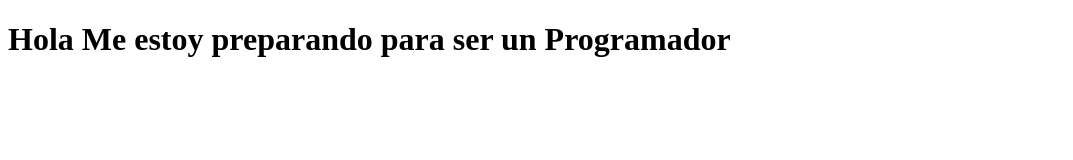
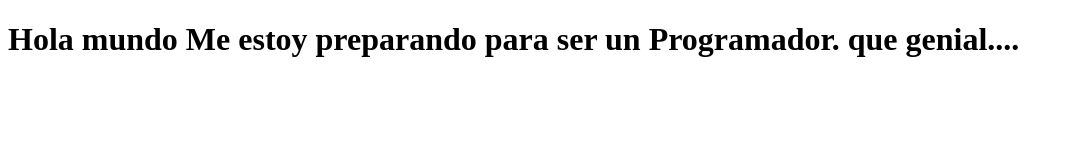
Before and after one commit to Alexmora12/proyectoDemoCursoPrework, a plain HTML site: page index.html in a window 1280 px wide. Shown: the whole page, without its empty margins (0-1073 px from the left). Drawn offline with Linux system fonts and the light colour scheme.

Commit message:
Agragamos mensajes

```diff
--- a/index.html
+++ b/index.html
@@ -8,7 +8,8 @@
 </head>
 <body>
     <h1>
-        Hola Me estoy preparando para ser un Programador
+        Hola mundo Me estoy preparando para ser un Programador.
+        que genial....
     </h1>
 </body>
 </html>
```
